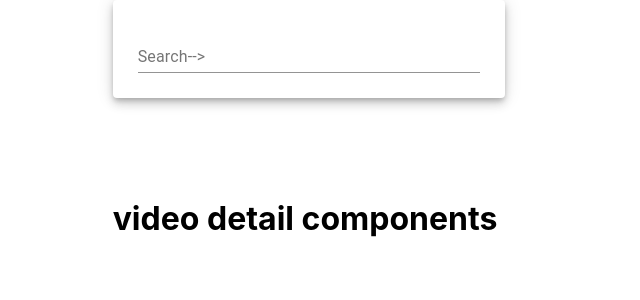
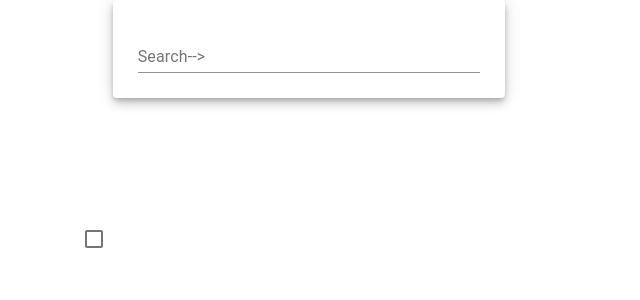
Before and after one commit to LarsErlandson5/CloneYoutubeFrontEnd, a React (Create React App) app in the folder reactyoutubeclone/: page / in a window 1280 px wide. Shown: the top 300 px of the page, without its empty margins (0-640 px from the left). Built offline with nearby package versions, Linux system fonts and the light colour scheme.

Commit message:
Called video by ID for videodetail.js file

```diff
--- a/reactyoutubeclone/src/App.js
+++ b/reactyoutubeclone/src/App.js
@@ -12,6 +12,10 @@ import axios from 'axios';
 
 
 class App extends React.Component {
+  constructor(){
+    super()
+    this.state = {response: ""}
+  }
 
   handleSubmit = (searchTerm) => {
     // console.log("SEARCH TERM", searchTerm);
@@ -20,7 +24,7 @@ class App extends React.Component {
 
     axios.get(`https://www.googleapis.com/youtube/v3/search?key=${API_KEY}&part=snippet&q=${searchTerm}`)
       .then(response => {
-        this.setState({response})
+        this.setState({response: response.data.items[0].id.videoId})
         console.log("STATE SEARCHTERM", this.state.response);
 
       });
@@ -39,11 +43,11 @@ class App extends React.Component {
               <SearchBar onFormSubmit={this.handleSubmit}></SearchBar>
             </Grid>
             <Grid item xs={8}>
-              <VideoDetail></VideoDetail>
+              <VideoDetail myProp={this.state.response}></VideoDetail>
             </Grid>
             <Grid item xs={4}>
             </Grid>
-            {/* <Checkbox ></Checkbox> */}
+             <Checkbox ></Checkbox>
           </Grid>
         </Grid>
       </Grid>
--- a/reactyoutubeclone/src/components/VideoDetail.js
+++ b/reactyoutubeclone/src/components/VideoDetail.js
@@ -1,9 +1,15 @@
 import React from 'react';
 
-const VideoDetail = () => {
-    return (
-        <h1>video detail components</h1>
-    )
+class VideoDetail extends React.Component {
+
+    render() {
+            const{myProp} = this.props;
+        return (
+            <div>
+                {myProp}
+            </div>
+        );
+    }
+
 }
-
 export default VideoDetail;
```
